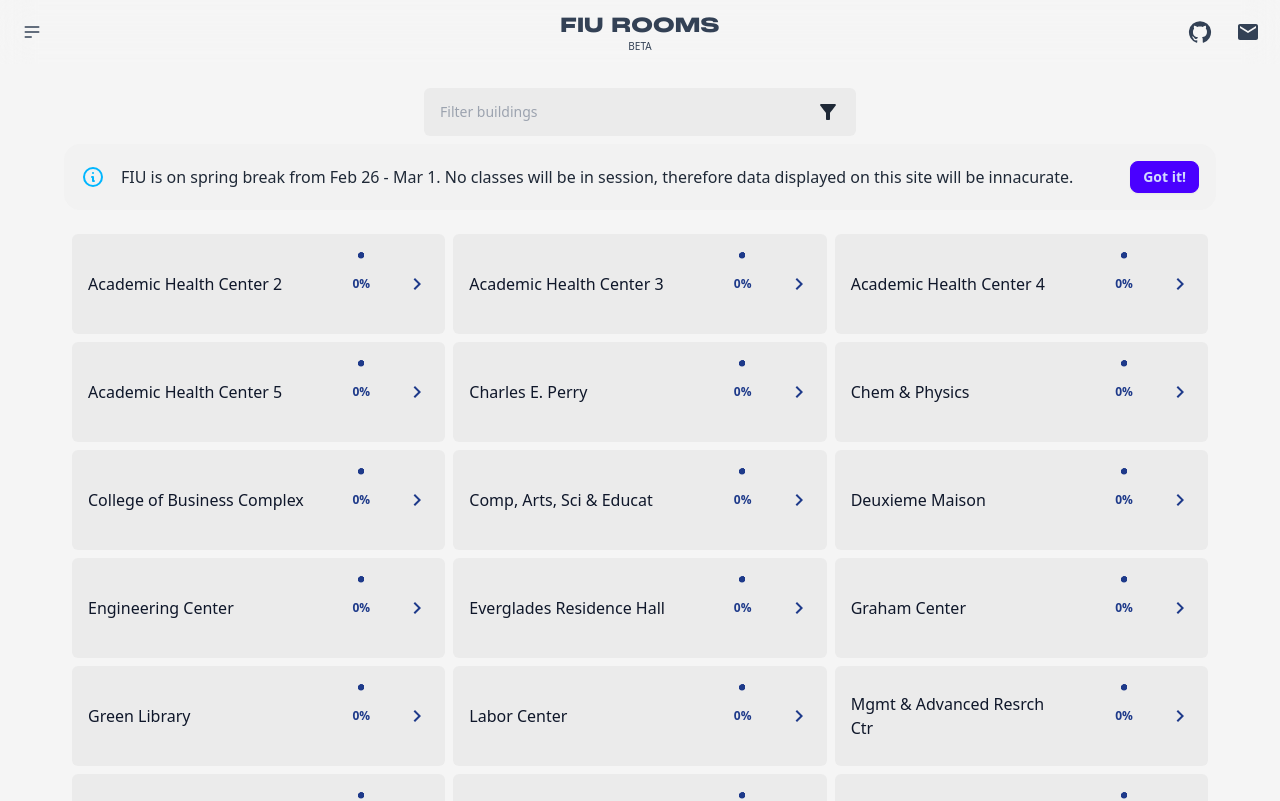
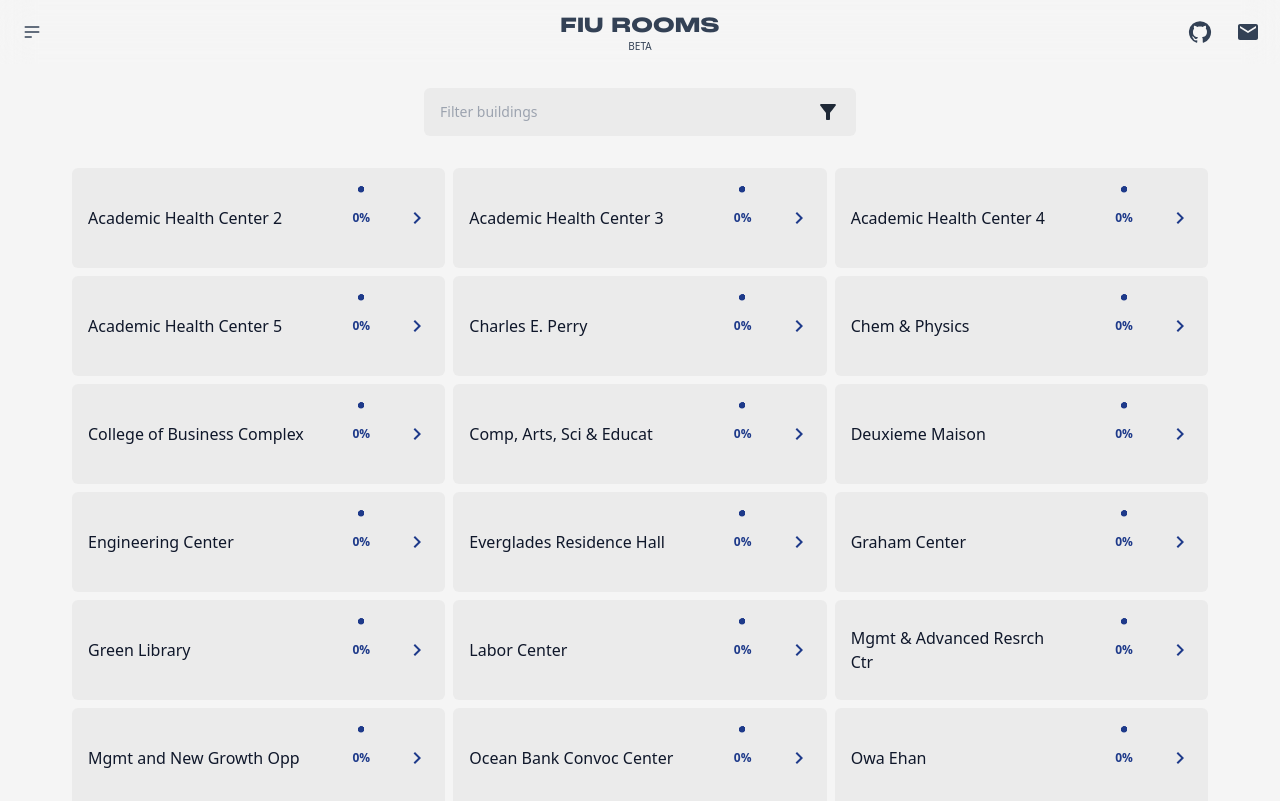
Before and after one commit to amichaeel/fiu-rooms, a Next.js app: page / in a window 1280 px wide. Shown: the top 801 px of the page. Built offline with nearby package versions, Linux system fonts and the light colour scheme; no server answers; the database is empty.

Commit message:
remove spring break announcement

```diff
--- a/pages/index.js
+++ b/pages/index.js
@@ -75,7 +75,7 @@
         </label>
         {/* <span className="flex justify-start text-slate-400 text-[9px] uppercase pt-2">Filter by buildings</span> */}
       </section>
-      <div className={"w-full max-w-6xl " + (achknowledge && " hidden")}>
+      {/* <div className={"w-full max-w-6xl " + (achknowledge && " hidden")}>
         <div role="alert" className="alert">
           <svg xmlns="http://www.w3.org/2000/svg" fill="none" viewBox="0 0 24 24" className="stroke-info shrink-0 w-6 h-6 "><path strokeLinecap="round" strokeLinejoin="round" strokeWidth="2" d="M13 16h-1v-4h-1m1-4h.01M21 12a9 9 0 11-18 0 9 9 0 0118 0z"></path></svg>
           <span>FIU is on spring break from Feb 26 - Mar 1. No classes will be in session, therefore data displayed on this site will be innacurate.</span>
@@ -83,7 +83,7 @@
             <button onClick={() => setAchknowledge(true)} className="btn btn-sm btn-primary">Got it!</button>
           </div>
         </div>
-      </div>
+      </div> */}
       <section
         id="buildings"
         className="grid w-full max-w-6xl grid-cols-1 gap-2 px-2 pt-6 md:grid-cols-2 lg:grid-cols-3"
```
